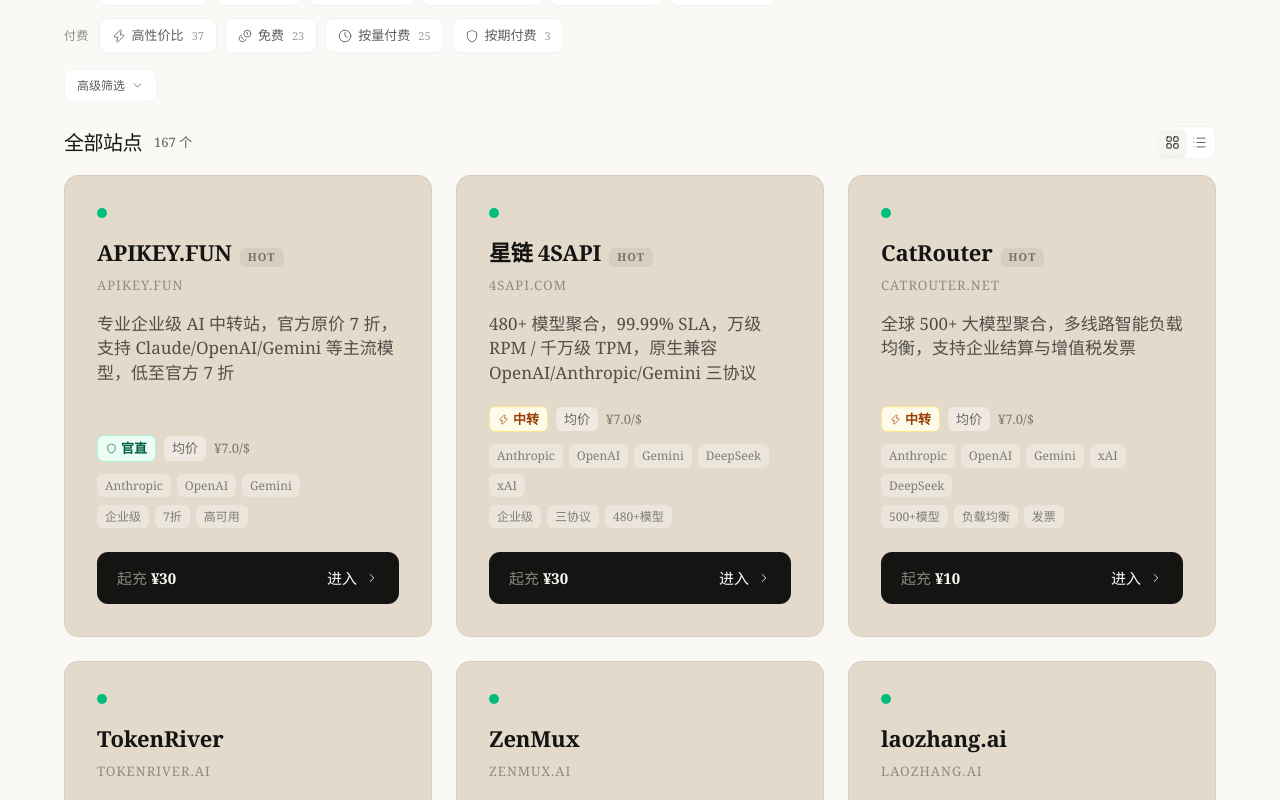
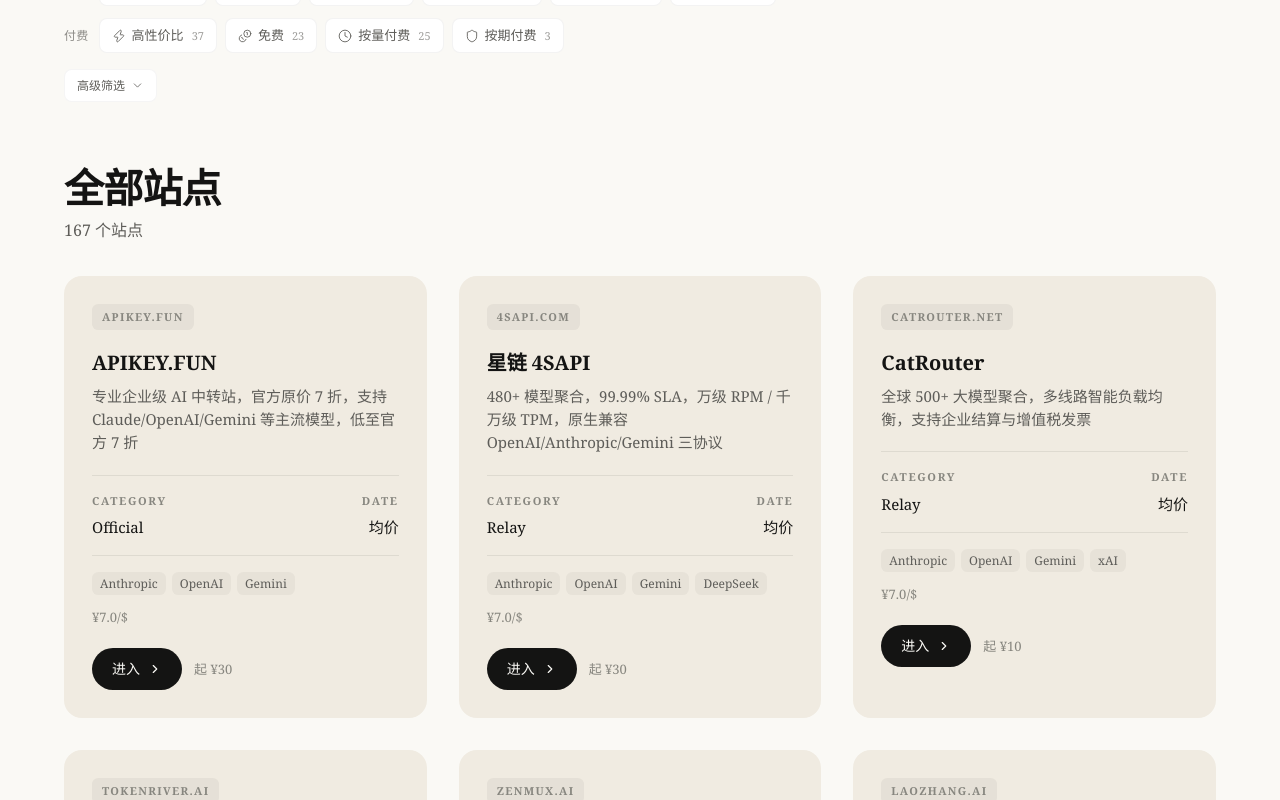
Before and after one commit to aj5364351-spec/api-nexus, a Next.js app: page / in a window 1280 px wide. Shown: the part 1040-1840 px from the top of the page. Built offline with nearby package versions, Linux system fonts and the light colour scheme.

Commit message:
News card redesign: Anthropic-style cards with dividers, pill CTA, 3-col grid

```diff
--- a/src/app/page.tsx
+++ b/src/app/page.tsx
@@ -5,8 +5,6 @@
   Search,
   X,
   Layers,
-  LayoutGrid,
-  List,
   SearchX,
 } from "lucide-react";
 import { Input } from "@/components/ui/input";
@@ -43,7 +41,6 @@
   const [pricingTierFilter, setPricingTierFilter] = useState<PricingTier | null>(null);
   const [channelTypeFilter, setChannelTypeFilter] = useState<ChannelType | null>(null);
   const [urlStatusFilter, setUrlStatusFilter] = useState<UrlStatus | null>(null);
-  const [viewMode, setViewMode] = useState<"grid" | "list">("grid");
 
   // ─── Filtered results ───
   const filteredStations = useMemo(
@@ -245,60 +242,24 @@
           />
         </section>
 
-        {/* ═══════ Results Header ═══════ */}
-        <section className="mt-6 flex items-center justify-between">
-          <div className="flex items-center gap-3">
-            <h2 className="font-[family-name:var(--font-heading)] text-[20px] font-medium tracking-tight text-foreground">
-              {hasActiveFilters ? t("resultsFiltered", locale) : t("resultsAll", locale)}
-            </h2>
-            <span className="text-[13px] font-normal text-muted-foreground tabular-nums">
-              {filteredStations.length}
-              {locale === "zh" ? " 个" : ""}
-            </span>
-          </div>
-
-          {/* View toggle */}
-          <div className="flex items-center rounded-lg border border-foreground/[0.05] bg-card p-0.5">
-            <button
-              onClick={() => setViewMode("grid")}
-              className={`flex items-center justify-center rounded-md p-1.5 transition-all duration-200 ${
-                viewMode === "grid"
-                  ? "bg-muted/60 text-foreground shadow-sm"
-                  : "text-muted-foreground hover:text-foreground"
-              }`}
-              aria-label="网格视图"
-            >
-              <LayoutGrid size={15} strokeWidth={1.5} />
-            </button>
-            <button
-              onClick={() => setViewMode("list")}
-              className={`flex items-center justify-center rounded-md p-1.5 transition-all duration-200 ${
-                viewMode === "list"
-                  ? "bg-muted/60 text-foreground shadow-sm"
-                  : "text-muted-foreground hover:text-foreground"
-              }`}
-              aria-label="列表视图"
-            >
-              <List size={15} strokeWidth={1.5} />
-            </button>
-          </div>
+        {/* ═══════ Section heading — "Latest releases" style ═══════ */}
+        <section className="mt-16">
+          <h2 className="font-sans text-[32px] font-bold leading-[1.1] tracking-[-0.02em] text-foreground sm:text-[40px]">
+            {hasActiveFilters ? t("resultsFiltered", locale) : t("resultsAll", locale)}
+          </h2>
+          <span className="mt-2 inline-block font-sans text-[16px] font-normal text-muted-foreground">
+            {filteredStations.length}{locale === "zh" ? " 个站点" : " stations"}
+          </span>
         </section>
 
-        {/* ═══════ Station Cards ═══════ */}
-        <section className="mt-4">
+        {/* ═══════ Station Cards — 3-column grid ═══════ */}
+        <section className="mt-8">
           {filteredStations.length > 0 ? (
-            <div
-              className={
-                viewMode === "grid"
-                  ? "grid grid-cols-1 gap-6 sm:grid-cols-2 lg:grid-cols-3"
-                  : "flex flex-col gap-3"
-              }
-            >
+            <div className="grid grid-cols-1 gap-8 sm:grid-cols-2 lg:grid-cols-3">
               {filteredStations.map((station, i) => (
                 <StationCard
                   key={station.id}
                   station={station}
-                  layout={viewMode}
                   style={{
                     animationDelay: `${Math.min(i, 20) * 40}ms`,
                   }}
--- a/src/components/station-card.tsx
+++ b/src/components/station-card.tsx
@@ -1,186 +1,135 @@
-import { ExternalLink, ChevronRight, AlertCircle, Clock, Brain, Sparkles, Star, Cpu, Flag, Layers, Zap, Shield, Wrench, LinkIcon } from "lucide-react";
-import { type ApiStation, type ChannelType, type ModelCategory } from "@/data/api-stations";
+import { ChevronRight } from "lucide-react";
+import { type ApiStation, type ChannelType } from "@/data/api-stations";
 
 interface StationCardProps {
   station: ApiStation;
-  layout?: "grid" | "list";
   style?: React.CSSProperties;
 }
 
-const modelIcons: Record<ModelCategory, typeof Brain> = {
-  Claude: Brain, GPT: Sparkles, Gemini: Star, DeepSeek: Cpu,
-  "国产": Flag, "多模型": Layers,
+const channelLabel: Record<ChannelType, string> = {
+  "官直": "Official", "中转": "Relay", "逆向": "Reverse",
+  "开源": "Open Source", "拼车": "Group", "未知": "Unknown",
 };
 
-const channelMeta: Record<ChannelType, { icon: typeof Zap; label: string; className: string }> = {
-  "官直": { icon: Shield, label: "官直", className: "bg-emerald-50 text-emerald-800 border-emerald-200 dark:bg-emerald-950/40 dark:text-emerald-400 dark:border-emerald-800/40" },
-  "中转": { icon: Zap, label: "中转", className: "bg-amber-50 text-amber-800 border-amber-200 dark:bg-amber-950/40 dark:text-amber-400 dark:border-amber-800/40" },
-  "逆向": { icon: Wrench, label: "逆向", className: "bg-red-50 text-red-700 border-red-200 dark:bg-red-950/40 dark:text-red-400 dark:border-red-800/40" },
-  "开源": { icon: LinkIcon, label: "开源", className: "bg-blue-50 text-blue-800 border-blue-200 dark:bg-blue-950/40 dark:text-blue-400 dark:border-blue-800/40" },
-  "拼车": { icon: LinkIcon, label: "拼车", className: "bg-violet-50 text-violet-800 border-violet-200 dark:bg-violet-950/40 dark:text-violet-400 dark:border-violet-800/40" },
-  "未知": { icon: Zap, label: "未知", className: "bg-muted text-muted-foreground border-muted-foreground/10" },
-};
-
-const statusDotColor: Record<string, string> = {
-  verified: "bg-emerald-500",
-  timeout: "bg-amber-500",
-  dead: "bg-red-400",
-  unchecked: "bg-muted-foreground/30",
-};
-
-export function StationCard({ station, layout = "grid", style }: StationCardProps) {
+export function StationCard({ station, style }: StationCardProps) {
   const isDead = station.urlStatus === "dead";
   const isTimeout = station.urlStatus === "timeout";
-  const ch = station.channelType ? channelMeta[station.channelType] : null;
-  const ChannelIcon = ch?.icon || null;
-  const ModelIcon = station.modelCategory ? modelIcons[station.modelCategory] : null;
-  const isOpenSource = station.channelType === "开源";
-  const isApiNav = station.category === "apinav";
-  const dotColor = statusDotColor[station.urlStatus] || statusDotColor.unchecked;
+  const chLabel = station.channelType ? channelLabel[station.channelType] : "Unknown";
+  const dateLabel = isDead ? "Dead" : isTimeout ? "Proxy" : station.pricingTier ?? "Active";
+  const urlShort = station.url.replace(/^https?:\/\//, "").replace(/\/.*/, "");
 
-  // Anthropic-inspired card: oat bg, serif description, dark CTA
-  if (layout === "list") {
-    return (
-      <a href={station.url} target="_blank" rel="noopener noreferrer"
-        className="shadow-card group flex items-center gap-5 rounded-2xl px-8 py-6 no-underline transition-all duration-200"
-        style={{ ...style, backgroundColor: '#e3dacc' }}
+  return (
+    <a
+      href={station.url}
+      target="_blank"
+      rel="noopener noreferrer"
+      className="group flex flex-col rounded-[18px] p-7 no-underline transition-all duration-200 hover:-translate-y-0.5"
+      style={{ backgroundColor: "#F0EBE1", ...style }}
+    >
+      {/* ── URL domain badge ── */}
+      <span
+        className="inline-block self-start rounded-md px-2.5 py-1 text-[11px] font-semibold uppercase tracking-[0.12em] mb-5 font-sans"
+        style={{ backgroundColor: "rgba(20,20,19,0.05)", color: "#87867f" }}
       >
-        <div className={`shrink-0 h-2.5 w-2.5 rounded-full ${dotColor}`} />
-        {ModelIcon && (
-          <div className="shrink-0 flex h-10 w-10 items-center justify-center rounded-xl bg-white/50">
-            <ModelIcon size={20} strokeWidth={1.5} className="text-foreground/60" />
-          </div>
-        )}
-        <div className="flex flex-col min-w-0 flex-1 gap-1">
-          <h3 className="truncate font-sans text-[20px] font-semibold leading-[1.3] text-foreground">
-            {station.name}
-          </h3>
-          <p className="line-clamp-1 text-[17px] leading-[1.45] text-foreground/70 font-normal" style={{ fontFamily: "Georgia, 'Times New Roman', serif" }}>
-            {station.description}
-          </p>
-        </div>
-        <div className="shrink-0 flex items-center gap-3">
-          {ch && (
-            <span className={`inline-flex items-center gap-1 rounded-md border px-2 py-1 text-[13px] font-semibold ${ch.className}`}>
-              {ChannelIcon && <ChannelIcon size={11} strokeWidth={1.5} />}{ch.label}
-            </span>
-          )}
-          {station.minDeposit && (
-            <span className="inline-flex items-center gap-1 rounded-lg px-3 py-1.5 text-[14px] font-medium font-sans" style={{ backgroundColor: '#141413', color: '#faf9f5' }}>
-              {station.minDeposit}
-              <ChevronRight size={13} strokeWidth={1.5} />
-            </span>
-          )}
-        </div>
-      </a>
-    );
-  }
+        {urlShort}
+      </span>
 
-  // Grid card
-  return (
-    <a href={station.url} target="_blank" rel="noopener noreferrer"
-      className="shadow-card group relative flex flex-col rounded-2xl p-8 no-underline transition-all duration-200"
-      style={{ ...style, backgroundColor: '#e3dacc' }}
-    >
-      {/* Status badges — top right */}
-      <div className="absolute top-6 right-6 flex items-center gap-2">
-        {isDead && (
-          <span className="inline-flex items-center gap-1 rounded-md bg-red-100/70 px-2 py-0.5 text-[11px] font-semibold text-red-600 font-sans">
-            <AlertCircle size={10} /> Dead
-          </span>
-        )}
-        {isTimeout && (
-          <span className="inline-flex items-center gap-1 rounded-md bg-amber-100/70 px-2 py-0.5 text-[11px] font-semibold text-amber-600 font-sans">
-            <Clock size={10} /> Proxy
-          </span>
-        )}
-      </div>
-
-      {/* Status dot */}
-      <div className={`h-2.5 w-2.5 rounded-full ${dotColor} mb-5`} />
-
-      {/* Card title — Anthropic style: Arial, 24px, 600 */}
-      <h3 className="font-sans text-[22px] font-semibold leading-[1.3] text-foreground tracking-[-0.01em]">
+      {/* ── Title: Bold 700 sans-serif, left-aligned ── */}
+      <h3
+        className="font-sans text-[20px] font-bold leading-[1.25] text-left"
+        style={{ color: "#141413" }}
+      >
         {station.name}
-        {station.featured && (
-          <span className="ml-2 inline-flex rounded-md bg-foreground/[0.06] px-2 py-0.5 text-[11px] font-semibold tracking-[0.1em] uppercase font-sans text-foreground/50">
-            Hot
-          </span>
-        )}
       </h3>
 
-      {/* URL — mono label like DATE/CATEGORY */}
-      {!isOpenSource && !isApiNav && (
-        <span className="mt-2 font-sans text-[13px] font-medium uppercase tracking-[0.08em] text-foreground/40">
-          {station.url.replace(/^https?:\/\//, "").replace(/\/.*/, "")}
-        </span>
-      )}
-
-      {/* Description — Anthropic style: Georgia serif, 18px, 400 */}
-      <p className="mt-4 text-[17px] leading-[1.45] text-foreground/70 font-normal flex-1"
-        style={{ fontFamily: "Georgia, 'Times New Roman', serif" }}>
+      {/* ── Description: Regular 400 sans-serif, left-aligned ── */}
+      <p
+        className="mt-2.5 font-sans text-[15px] font-normal leading-[1.55] text-left"
+        style={{ color: "#5e5d59" }}
+      >
         {station.description}
       </p>
 
-      {/* Channel + pricing badges */}
-      <div className="mt-5 flex flex-wrap items-center gap-2">
-        {ch && (
-          <span className={`inline-flex items-center gap-1 rounded-md border px-2 py-0.5 text-[13px] font-semibold font-sans ${ch.className}`}>
-            {ChannelIcon && <ChannelIcon size={11} strokeWidth={1.5} />}{ch.label}
-          </span>
-        )}
-        {station.pricingTier && (
-          <span className="inline-flex items-center rounded-md bg-white/40 px-2 py-0.5 text-[13px] font-medium font-sans text-foreground/60">
-            {station.pricingTier}
-          </span>
-        )}
-        {station.exchangeRate && (
-          <span className="inline-flex items-center font-sans text-[13px] font-medium text-foreground/50 tabular-nums">
-            {station.exchangeRate}
-          </span>
-        )}
-        {(station.paymentCategory === "订阅" || (station.paymentCategory === "免费" && station.pricingTier !== "免费")) && (
-          <span className="inline-flex items-center rounded-md bg-violet-50/80 px-2 py-0.5 text-[13px] font-semibold font-sans text-violet-700 border border-violet-200/60">
-            {station.paymentCategory === "订阅" ? "订阅制" : "免费"}
-          </span>
-        )}
+      {/* ── Thin gray divider ── */}
+      <div className="mt-5" style={{ height: "1px", backgroundColor: "rgba(20,20,19,0.08)" }} />
+
+      {/* ── Meta row: CATEGORY (left) · DATE (center/right) ── */}
+      <div className="mt-4 flex items-center justify-between">
+        <span
+          className="font-sans text-[11px] font-semibold uppercase tracking-[0.15em]"
+          style={{ color: "#87867f" }}
+        >
+          CATEGORY
+        </span>
+        <span
+          className="font-sans text-[11px] font-semibold uppercase tracking-[0.15em]"
+          style={{ color: "#87867f" }}
+        >
+          DATE
+        </span>
       </div>
 
-      {/* Model tags */}
+      {/* ── Values row: channel label (left) · pricing/status (right) ── */}
+      <div className="mt-1.5 flex items-center justify-between">
+        <span
+          className="font-sans text-[15px] font-medium"
+          style={{ color: "#141413" }}
+        >
+          {chLabel}
+        </span>
+        <span
+          className="font-sans text-[15px] font-medium tabular-nums"
+          style={{ color: "#141413" }}
+        >
+          {dateLabel}
+        </span>
+      </div>
+
+      {/* ── Thin gray divider ── */}
+      <div className="mt-4" style={{ height: "1px", backgroundColor: "rgba(20,20,19,0.08)" }} />
+
+      {/* ── Tags row ── */}
       {station.models && station.models.length > 0 && (
-        <div className="mt-3 flex flex-wrap gap-1.5">
-          {station.models.map((m) => (
-            <span key={m} className="inline-flex items-center rounded-md bg-white/30 px-2 py-0.5 text-[12px] font-medium font-sans text-foreground/50">
+        <div className="mt-4 flex flex-wrap gap-1.5">
+          {station.models.slice(0, 4).map((m) => (
+            <span
+              key={m}
+              className="inline-flex items-center rounded-md px-2 py-0.5 font-sans text-[12px] font-medium"
+              style={{ backgroundColor: "rgba(20,20,19,0.04)", color: "#5e5d59" }}
+            >
               {m}
             </span>
           ))}
         </div>
       )}
 
-      {/* Tags */}
-      <div className="mt-2 flex flex-wrap gap-1.5">
-        {station.tags.slice(0, 3).map((tag) => (
-          <span key={tag} className="inline-flex items-center rounded-md bg-white/30 px-2 py-0.5 text-[12px] font-normal font-sans text-foreground/50">
-            {tag}
+      {/* ── Exchange rate ── */}
+      {station.exchangeRate && (
+        <span
+          className="mt-3 font-sans text-[13px] font-medium tabular-nums"
+          style={{ color: "#87867f" }}
+        >
+          {station.exchangeRate}
+        </span>
+      )}
+
+      {/* ── Black pill button: "进入 →" ── */}
+      <div className="mt-5 flex items-center gap-3">
+        <span
+          className="inline-flex items-center gap-2 rounded-full px-5 py-2.5 font-sans text-[14px] font-medium transition-all duration-200 group-hover:opacity-85"
+          style={{ backgroundColor: "#141413", color: "#FAF9F5" }}
+        >
+          {isDead ? "失效" : station.category === "apinav" ? "查看" : "进入"}
+          <ChevronRight size={14} strokeWidth={2} />
+        </span>
+        {station.minDeposit && (
+          <span
+            className="font-sans text-[13px] font-medium"
+            style={{ color: "#87867f" }}
+          >
+            起 {station.minDeposit}
           </span>
-        ))}
-      </div>
-
-      {/* CTA bar — dark like "Read announcement" */}
-      <div className="mt-6 flex items-center justify-between rounded-xl px-5 py-3.5"
-        style={{ backgroundColor: '#141413' }}>
-        {station.minDeposit ? (
-          <span className="font-sans text-[15px] font-medium tabular-nums" style={{ color: '#87867f' }}>
-            起充 <span style={{ color: '#faf9f5' }} className="font-semibold">{station.minDeposit}</span>
-          </span>
-        ) : (
-          <span />
         )}
-        <span className="inline-flex items-center gap-2 font-sans text-[15px] font-medium transition-colors group-hover:opacity-80"
-          style={{ color: '#faf9f5' }}>
-          {isOpenSource ? "GitHub" : isApiNav ? "在 ApiNav 查看" : "进入"}
-          {isApiNav ? <ExternalLink size={14} strokeWidth={1.5} /> : <ChevronRight size={14} strokeWidth={1.5} />}
-        </span>
       </div>
     </a>
   );
```
